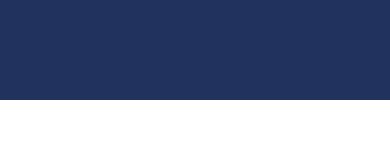
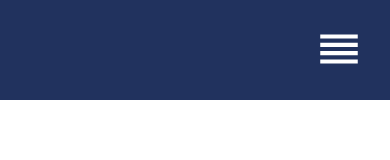
Before and after one commit to YoKarson/project2, a React (Create React App) app in the folder portfolio-website/: page / in a window 390 px wide. Shown: the top 160 px of the page. Built offline with nearby package versions, Linux system fonts and the light colour scheme.

Commit message:
added material ui for icons. added responsiveness design to navbar

```diff
--- a/portfolio-website/package.json
+++ b/portfolio-website/package.json
@@ -3,6 +3,8 @@
   "version": "0.1.0",
   "private": true,
   "dependencies": {
+    "@material-ui/core": "^4.12.4",
+    "@material-ui/icons": "^4.11.3",
     "@testing-library/jest-dom": "^5.17.0",
     "@testing-library/react": "^13.4.0",
     "@testing-library/user-event": "^13.5.0",
--- a/portfolio-website/src/components/Navbar.js
+++ b/portfolio-website/src/components/Navbar.js
@@ -1,12 +1,27 @@
-import React from "react";
-import { Link } from "react-router-dom";
+import React, { useEffect, useState } from "react";
+import { Link, useLocation } from "react-router-dom";
 import "../styles/Navbar.css";
+import ReorderIcon from "@material-ui/icons/Reorder";
 
 function Navbar() {
+  const [expandNavbar, setExpandNavbar] = useState(false);
+
+  const location = useLocation();
+
+  useEffect(() => {
+    setExpandNavbar(false);
+  }, [location]);
+
   return (
-    <div className="navbar">
+    <div className="navbar" id={expandNavbar ? "open" : "close"}>
       <div className="toggleButton">
-        <button></button>
+        <button
+          onClick={() => {
+            setExpandNavbar((prev) => !prev);
+          }}
+        >
+          <ReorderIcon />
+        </button>
       </div>
       <div className="links">
         <Link to="/"> Home </Link>
```
Also changed, not shown: 1 other file (tests, documents, lock files or other folders).
